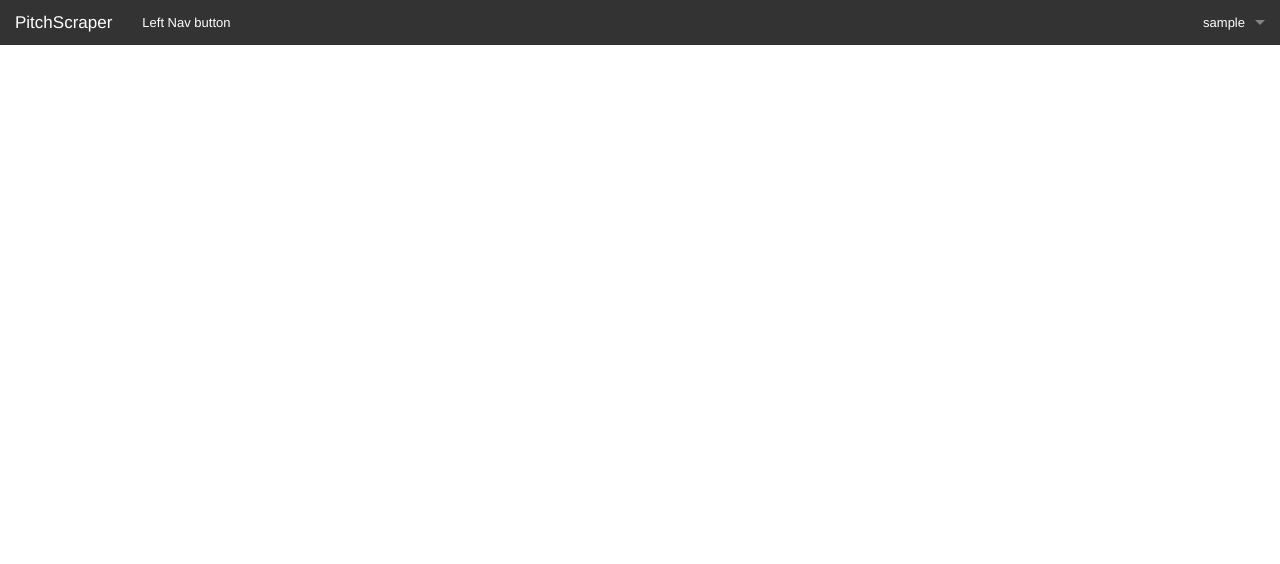
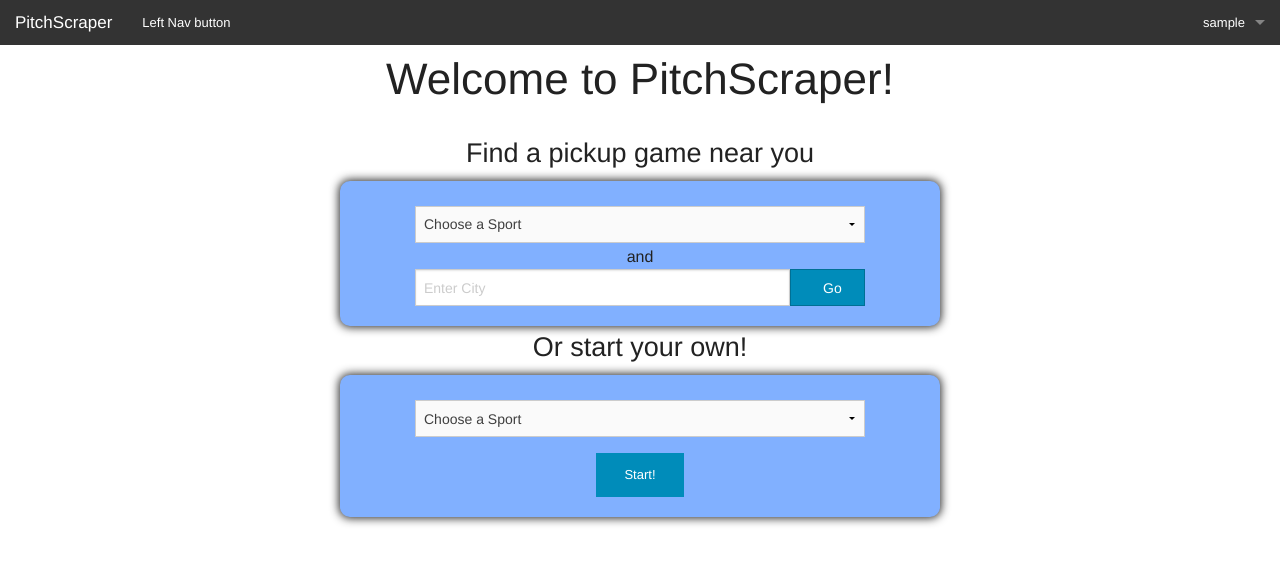
Before and after one commit to pkeselman17/PitchScraper, a Django app: page / in a window 1280 px wide. Shown: the top 564 px of the page. Run offline with Django 3.2, Linux system fonts and the light colour scheme; the visitor is signed in with stand-in values (Sample User, id 1); data that the repository does not hold is empty.

Commit message:
Added content to home page and styles

```diff
--- a/home/views.py
+++ b/home/views.py
@@ -1,7 +1,8 @@
 from django.shortcuts import render,redirect
 from django.contrib.auth.models import Permission, User
+from app.models import Sport
 
 def index(request):
 	if request.user.is_authenticated():
-		return render(request, 'home/index.html', {})
+		return render(request, 'home/index.html', {"sports":Sport.objects.all()})
 	return redirect('accounts/login/')
--- /dev/null
+++ b/static/css/home/index.css
@@ -0,0 +1,21 @@
+#content{
+	margin-left: 75px;
+	margin-top:25px;
+	width:75%;
+}
+
+p{
+	margin-top:-15px;
+	margin-bottom:0px;
+}
+
+h3:nth-of-type(1){
+	margin-top:25px;
+}
+
+#container{
+	background-color: rgb(129, 176, 255);
+	box-shadow: 0 0 10px 1px;
+	border-radius: 10px;
+	width:600px;
+}
--- a/templates/home/index.html
+++ b/templates/home/index.html
@@ -1,4 +1,52 @@
 {%extends "layout/base.html"%}
 {%block content%}
+{% load staticfiles %}
+<link rel="stylesheet" href="{% static 'static/css/home/index.css' %}"/>
+
+<div class="row" align="center">
+  <h1>Welcome to PitchScraper!</h1>
+  	<h3>Find a pickup game near you</h3>
+    <div id="container" class="row">
+      <div id="content" class="large-5 columns">
+        <div class="row">
+
+              <select>
+                <option value="" disabled selected>Choose a Sport</option>
+                {% for sport in sports %}
+                  <option value="{{ sport.id }}">{{sport.name}}</option>
+                {% endfor %}
+              </select>
+        </div>
+        	<p>and</p>
+        <div class="row">
+            <div class="row collapse">
+              <div class="small-10 columns">
+                <input type="text" placeholder="Enter City">
+              </div>
+              <div class="small-2 columns">
+                <a href="#" class="button postfix">Go</a>
+              </div>
+            </div>
+        </div>
+    </div>
+  </div>
+  <h3>Or start your own!</h3>
+   <div id="container" class="row">
+      <div id="content" class="large-5 columns">
+        <div class="row">
+              <select>
+                <option value="" disabled selected>Choose a Sport</option>
+                {% for sport in sports %}
+                  <option value="{{ sport.id }}">{{sport.name}}</option>
+                {% endfor %}
+              </select>
+        </div>
+        <div class="row">
+          <button class="button small">Start!</button>
+        </div>
+    </div>
+  </div>
+</div>
+
 
 {%endblock content%}
```
